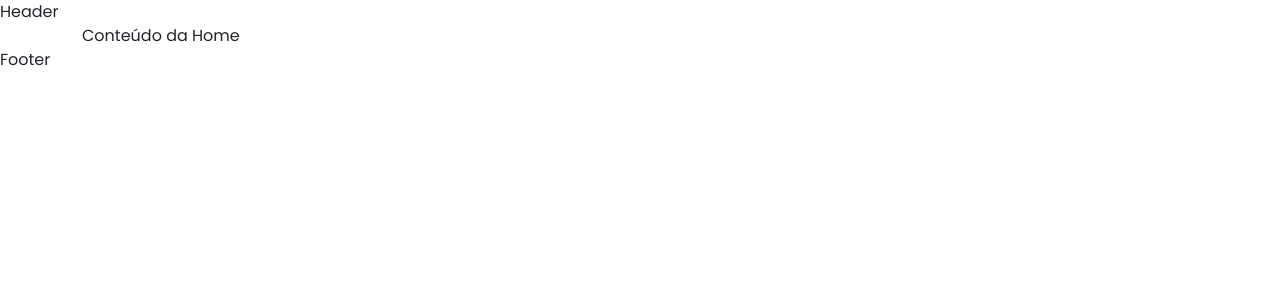
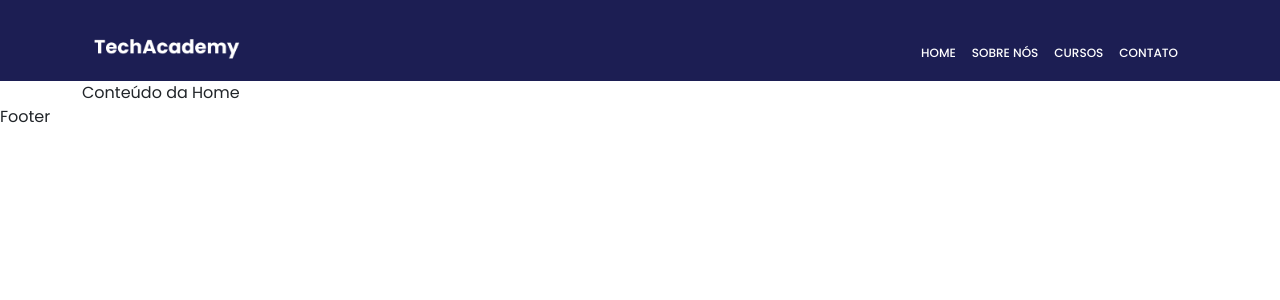
Before and after one commit to joaojuniorbr/techmanager-academy, a React (Vite) app: page / in a window 1280 px wide. Shown: the top 300 px of the page. Built offline with nearby package versions, Linux system fonts and the light colour scheme.

Commit message:
tentei, me ajuda!

```diff
--- a/src/@components/Header/Header.css
+++ b/src/@components/Header/Header.css
@@ -0,0 +1,24 @@
+.header{
+    background-color: #1c1e53;
+}
+.navbar-nav >li > a{
+    color: #ffffff;
+    font-size: 12px;
+    font-weight: 500;
+    line-height: 24px;
+    text-decoration: none;
+}
+.navbar-nav > li > a:hover{
+    color: #ffffff;
+}
+.navbar{
+    padding-top: 33px;
+}
+.navbar-toggler span{
+    display: block;
+    width: 22px;
+    height: 2px;
+    background-color: #ffffff;
+    margin: 7px 0;
+    border-radius: 2px;
+}
--- a/src/@components/Header/Header.tsx
+++ b/src/@components/Header/Header.tsx
@@ -1,5 +1,48 @@
 import './Header.css';
 
+
 export const Header = () => {
-	return <div>Header</div>;
+	return <header className='header'>
+		<div className='container'>
+			<nav className='navbar navbar-expand-md'>
+				<div className='container-fluid d-flex justify-content-between align-itens-center'>
+					<a className='navbar-brand mx-auto order-0'href='#'>
+						<img src='/TechAcademy.png' alt='Logo' className='d-inline-block align-text-top'style={{height: '20px'}}/>
+					</a>
+					  <button
+              className="navbar-toggler order-1"
+              type="button"
+              data-bs-toggle="collapse"
+              data-bs-target="#navbarNav"
+              aria-controls="navbarNav"
+              aria-expanded="false"
+              aria-label="Toggle navigation"
+			  style={{
+				backgroundColor:'transparent',border:'none'
+			  }}
+            >
+             <span></span>
+			 <span></span>
+			 <span></span>
+            </button>
+					<div className='collapse navbar-collapse order-2' id="navbarNav">
+						<ul className='navbar-nav ms-auto'>
+							<li className='nav-item active' aria-current="page">
+								<a className='nav-link' href='#'>HOME</a>
+							</li>
+							<li className='nav-item'>
+								<a className='nav-link' href='#'>SOBRE NÓS</a>
+							</li>
+							<li className='nav-item'>
+								<a className='nav-link' href='#'>CURSOS</a>
+							</li>
+							<li className='nav-item'>
+								<a className='nav-link' href='#'>CONTATO</a>
+							</li>
+						</ul>
+					</div>
+				</div>
+			</nav>
+		</div>
+	</header>;
 };
```
Also changed, not shown: public/TechAcademy.png (added).
